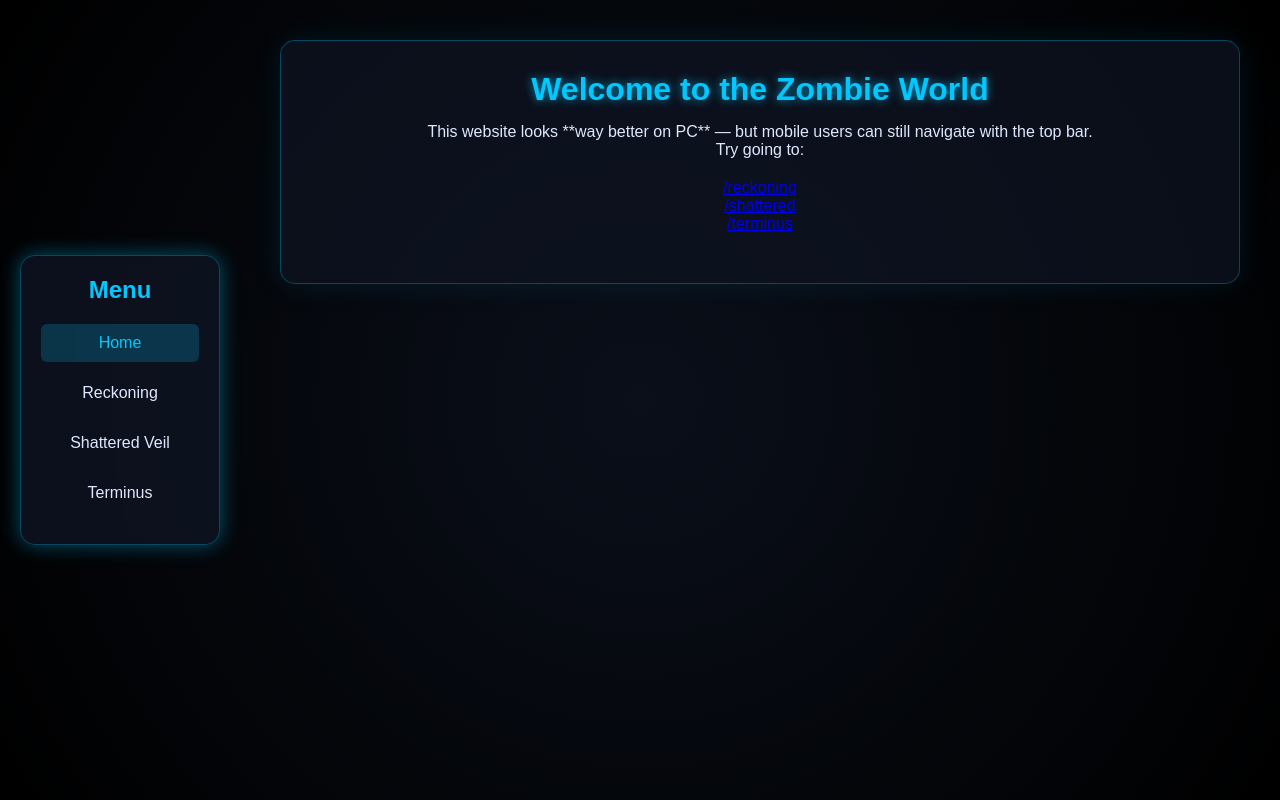
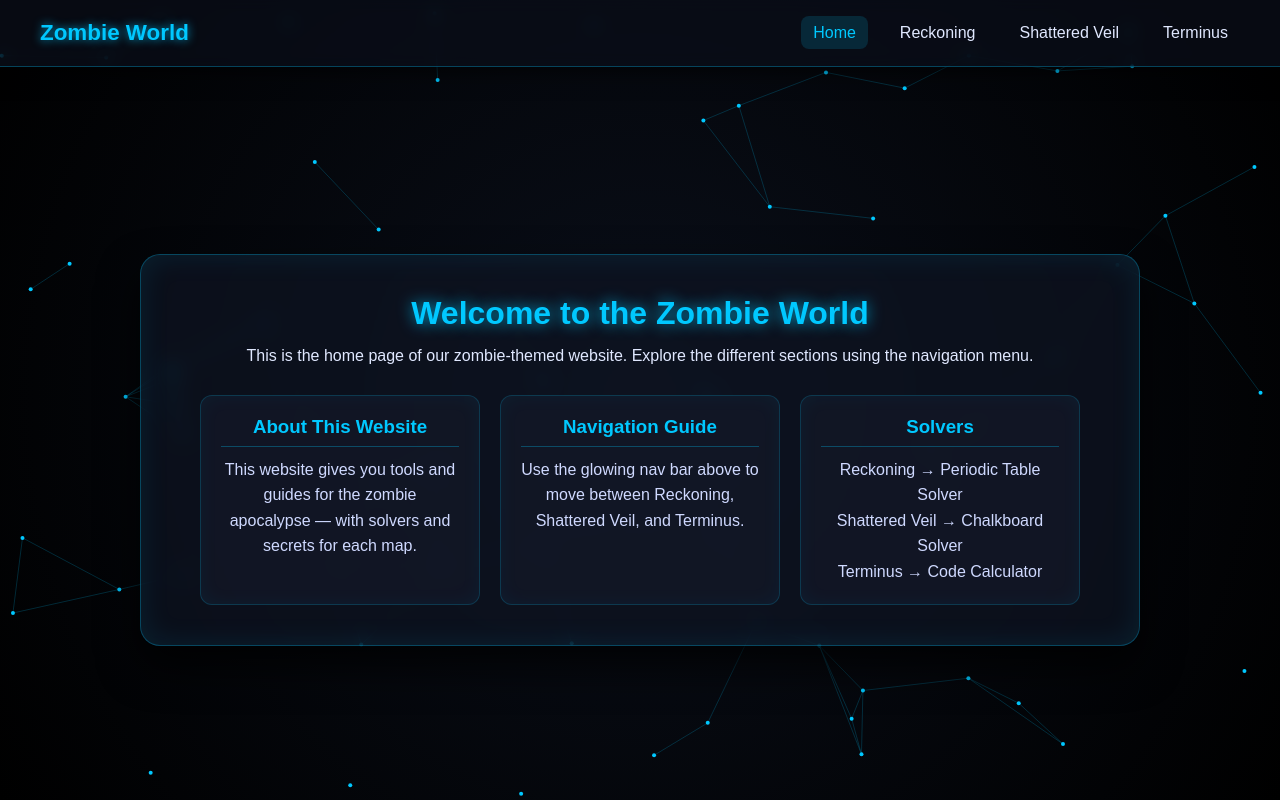
Before and after one commit to 8zj/bo6-bs, a Flask app: page / in a window 1280 px wide. Run offline with Flask 3, Linux system fonts and the light colour scheme.

Commit message:
Update dashboard.html

```diff
--- a/templates/dashboard.html
+++ b/templates/dashboard.html
@@ -14,144 +14,249 @@
       overflow-x: hidden;
     }
 
-    /* BACKGROUND */
+    /* Background */
     canvas#network {
       position: fixed;
       top: 0; left: 0;
       width: 100%; height: 100%;
-      z-index: -2;
+      z-index: -1;
       background: radial-gradient(circle at center, #0a0f1a 0%, #000 100%);
     }
 
-    /* DESKTOP SIDEBAR */
-    .sidebar {
-      width: 200px;
-      background: rgba(15,20,35,0.8);
-      padding: 20px;
+    /* NAVBAR (PC + Mobile top bar) */
+    nav {
+      width: 100%;
+      padding: 20px 40px;
+      display: flex;
+      justify-content: space-between;
+      align-items: center;
+      background: rgba(10,15,26,0.7);
+      backdrop-filter: blur(8px);
+      border-bottom: 1px solid rgba(0,200,255,0.3);
+      box-shadow: 0 4px 20px rgba(0,0,0,0.7);
       position: fixed;
-      top: 50%; left: 20px;
-      transform: translateY(-50%);
-      border-radius: 15px;
-      box-shadow: 0 0 20px rgba(0,200,255,0.4);
-      border: 1px solid rgba(0,200,255,0.3);
-      backdrop-filter: blur(8px);
+      top: 0; left: 0;
+      z-index: 1000;
     }
-    .sidebar h2 {
+    nav .logo {
+      font-size: 1.4rem;
+      font-weight: bold;
       color: #00c8ff;
-      text-align: center;
-      margin-bottom: 20px;
+      text-shadow: 0 0 10px rgba(0,200,255,0.8);
     }
-    .sidebar ul { list-style: none; padding: 0; }
-    .sidebar li { margin: 12px 0; }
-    .sidebar a {
+    nav ul {
+      display: flex;
+      gap: 20px;
+      list-style: none;
+    }
+    nav a {
       color: #e0e8ff;
       text-decoration: none;
-      display: block;
-      padding: 10px;
-      border-radius: 6px;
-      text-align: center;
+      font-weight: 500;
+      padding: 8px 12px;
+      border-radius: 8px;
       transition: 0.3s;
     }
-    .sidebar a:hover, .sidebar a.active {
-      background: rgba(0,200,255,0.2);
+    nav a:hover, nav a.active {
+      background: rgba(0,200,255,0.15);
       color: #00c8ff;
     }
 
-    /* MOBILE TOPBAR */
-    .topbar {
-      display: none;
-      width: 100%;
-      background: rgba(15,20,35,0.9);
-      border-bottom: 1px solid rgba(0,200,255,0.3);
-      padding: 10px 0;
-      position: fixed;
-      top: 0; left: 0;
-      z-index: 1000;
-      backdrop-filter: blur(6px);
-    }
-    .topbar ul {
-      list-style: none;
+    /* PC CONTENT */
+    .container {
       display: flex;
-      justify-content: space-around;
-      padding: 0; margin: 0;
-    }
-    .topbar a {
-      color: #e0e8ff;
-      text-decoration: none;
-      font-size: 0.9rem;
-      padding: 6px 10px;
-      border-radius: 6px;
-      transition: 0.3s;
-    }
-    .topbar a:hover, .topbar a.active {
-      background: rgba(0,200,255,0.2);
-      color: #00c8ff;
-    }
-
-    /* MAIN CONTENT */
-    .main-content {
-      margin-left: 240px;
-      padding: 40px;
-      transition: margin-left 0.3s;
+      justify-content: center;
+      align-items: center;
+      min-height: 100vh;
+      padding-top: 100px;
     }
     .page {
       background: rgba(15,20,35,0.7);
+      backdrop-filter: blur(10px);
       border: 1px solid rgba(0,200,255,0.3);
-      border-radius: 15px;
-      padding: 30px;
+      border-radius: 20px;
+      padding: 40px;
+      max-width: 1000px;
+      width: 100%;
       text-align: center;
-      box-shadow: 0 0 30px rgba(0,200,255,0.1);
+      box-shadow: 0 20px 40px rgba(0,0,0,0.8), inset 0 0 30px rgba(0,200,255,0.1);
     }
     .page h1 {
       color: #00c8ff;
       margin-bottom: 15px;
-      text-shadow: 0 0 10px rgba(0,200,255,0.7);
+      text-shadow: 0 0 15px rgba(0,200,255,0.8);
+    }
+
+    .info-cards {
+      display: flex;
+      flex-wrap: wrap;
+      justify-content: center;
+      margin-top: 30px;
+      gap: 20px;
+    }
+    .info-card {
+      background: rgba(20,25,40,0.7);
+      border-radius: 12px;
+      padding: 20px;
+      width: 280px;
+      box-shadow: inset 0 0 20px rgba(0,200,255,0.05);
+      border: 1px solid rgba(0,200,255,0.2);
+      transition: transform 0.3s, box-shadow 0.3s;
+    }
+    .info-card:hover {
+      transform: translateY(-5px);
+      box-shadow: 0 0 25px rgba(0,200,255,0.3);
+    }
+    .info-card h3 {
+      color: #00c8ff;
+      margin-bottom: 10px;
+      border-bottom: 1px solid rgba(0,200,255,0.3);
+      padding-bottom: 8px;
+    }
+    .info-card p { color: #cfd9ff; line-height: 1.6; }
+
+    /* MOBILE CONTENT */
+    .mobile-message {
+      display: none;
+      text-align: center;
+      padding: 120px 20px 40px;
+    }
+    .mobile-message h1 {
+      color: #00c8ff;
+      margin-bottom: 10px;
+      text-shadow: 0 0 10px rgba(0,200,255,0.8);
+    }
+    .mobile-message p {
+      margin-bottom: 15px;
+      color: #cfd9ff;
+    }
+    .mobile-links {
+      display: flex;
+      flex-direction: column;
+      gap: 12px;
+      max-width: 300px;
+      margin: 0 auto;
+    }
+    .mobile-links a {
+      display: block;
+      background: rgba(0,200,255,0.15);
+      border: 1px solid #00c8ff;
+      border-radius: 10px;
+      padding: 12px;
+      text-decoration: none;
+      color: #00c8ff;
+      font-weight: bold;
+      transition: 0.3s;
+    }
+    .mobile-links a:hover {
+      background: #00c8ff;
+      color: #000;
+      box-shadow: 0 0 15px rgba(0,200,255,0.8);
     }
 
     /* RESPONSIVE SWITCH */
     @media (max-width: 768px) {
-      .sidebar { display: none; }
-      .topbar { display: block; }
-      .main-content { margin-left: 0; padding-top: 70px; }
+      .container { display: none; }
+      .mobile-message { display: block; }
+      nav ul { display: none; } /* hide nav links on small */
     }
   </style>
 </head>
 <body>
   <canvas id="network"></canvas>
 
-  <!-- Desktop Sidebar -->
-  <div class="sidebar">
-    <h2>Menu</h2>
+  <nav>
+    <div class="logo">Zombie World</div>
     <ul>
-      <li><a href="/" class="active">Home</a></li>
-      <li><a href="/reckoning">Reckoning</a></li>
-      <li><a href="/shattered">Shattered Veil</a></li>
-      <li><a href="/terminus">Terminus</a></li>
+      <li><a href="/" class="nav-link active">Home</a></li>
+      <li><a href="/reckoning" class="nav-link">Reckoning</a></li>
+      <li><a href="/shattered" class="nav-link">Shattered Veil</a></li>
+      <li><a href="/terminus" class="nav-link">Terminus</a></li>
     </ul>
+  </nav>
+
+  <!-- PC Content -->
+  <div class="container">
+    <div class="page">
+      <h1>Welcome to the Zombie World</h1>
+      <p>This is the home page of our zombie-themed website. Explore the different sections using the navigation menu.</p>
+      <div class="info-cards">
+        <div class="info-card">
+          <h3>About This Website</h3>
+          <p>This website gives you tools and guides for the zombie apocalypse — with solvers and secrets for each map.</p>
+        </div>
+        <div class="info-card">
+          <h3>Navigation Guide</h3>
+          <p>Use the glowing nav bar above to move between Reckoning, Shattered Veil, and Terminus.</p>
+        </div>
+        <div class="info-card">
+          <h3>Solvers</h3>
+          <p>Reckoning → Periodic Table Solver<br>Shattered Veil → Chalkboard Solver<br>Terminus → Code Calculator</p>
+        </div>
+      </div>
+    </div>
   </div>
 
-  <!-- Mobile Topbar -->
-  <div class="topbar">
-    <ul>
-      <li><a href="/" class="active">Home</a></li>
-      <li><a href="/reckoning">Reckoning</a></li>
-      <li><a href="/shattered">Shattered</a></li>
-      <li><a href="/terminus">Terminus</a></li>
-    </ul>
+  <!-- Mobile Content -->
+  <div class="mobile-message">
+    <h1>Zombie World</h1>
+    <p>This website looks <strong>way better on PC</strong> — but mobile users can still explore:</p>
+    <div class="mobile-links">
+      <a href="/reckoning">Go to Reckoning</a>
+      <a href="/shattered">Go to Shattered Veil</a>
+      <a href="/terminus">Go to Terminus</a>
+      <a href="/">Back to Dashboard</a>
+    </div>
   </div>
 
-  <!-- Main Content -->
-  <div class="main-content">
-    <div class="page">
-      <h1>Welcome to the Zombie World</h1>
-      <p>This website looks **way better on PC** — but mobile users can still navigate with the top bar.</p>
-      <p>Try going to:</p>
-      <ul style="list-style:none; padding:0; margin:20px 0;">
-        <li><a href="/reckoning">/reckoning</a></li>
-        <li><a href="/shattered">/shattered</a></li>
-        <li><a href="/terminus">/terminus</a></li>
-      </ul>
-    </div>
-  </div>
+  <script>
+    // Background animation
+    const canvas = document.getElementById("network");
+    const ctx = canvas.getContext("2d");
+    let width, height, points;
+
+    function resize() {
+      width = canvas.width = window.innerWidth;
+      height = canvas.height = window.innerHeight;
+      points = Array.from({ length: 70 }, () => ({
+        x: Math.random() * width,
+        y: Math.random() * height,
+        vx: (Math.random() - 0.5) * 0.5,
+        vy: (Math.random() - 0.5) * 0.5
+      }));
+    }
+    resize();
+    window.addEventListener("resize", resize);
+
+    function animate() {
+      ctx.clearRect(0, 0, width, height);
+      ctx.fillStyle = "#00c8ff";
+      for (let p of points) {
+        p.x += p.vx; p.y += p.vy;
+        if (p.x < 0 || p.x > width) p.vx *= -1;
+        if (p.y < 0 || p.y > height) p.vy *= -1;
+
+        ctx.beginPath();
+        ctx.arc(p.x, p.y, 2, 0, Math.PI * 2);
+        ctx.fill();
+      }
+      ctx.strokeStyle = "rgba(0,200,255,0.2)";
+      for (let i = 0; i < points.length; i++) {
+        for (let j = i+1; j < points.length; j++) {
+          let dx = points[i].x - points[j].x;
+          let dy = points[i].y - points[j].y;
+          let dist = Math.sqrt(dx*dx + dy*dy);
+          if (dist < 120) {
+            ctx.beginPath();
+            ctx.moveTo(points[i].x, points[i].y);
+            ctx.lineTo(points[j].x, points[j].y);
+            ctx.stroke();
+          }
+        }
+      }
+      requestAnimationFrame(animate);
+    }
+    animate();
+  </script>
 </body>
 </html>
```
